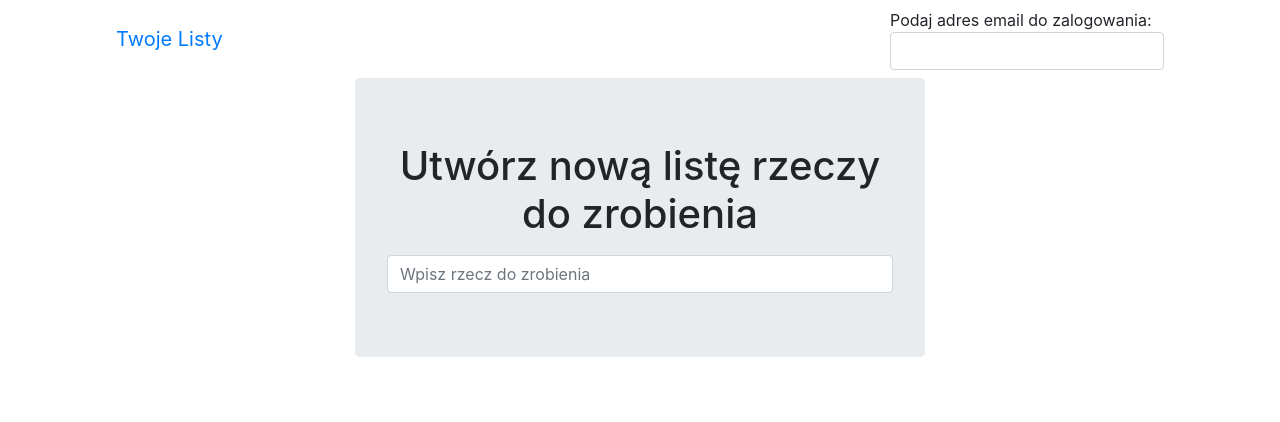
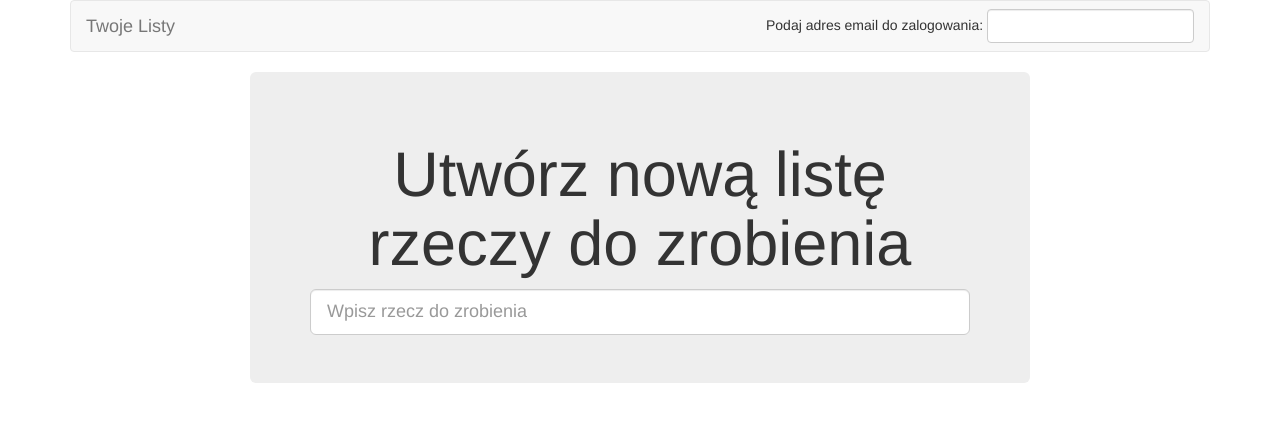
Before and after one commit to slaneslane/superlists, a Django app: page / in a window 1280 px wide. Shown: the top 422 px of the page. Run offline with Django 3.2, Linux system fonts and the light colour scheme; some libraries are stand-ins or nearby versions.

Commit message:
Poprawienie css

```diff
--- a/lists/templates/base.html
+++ b/lists/templates/base.html
@@ -3,15 +3,18 @@
 <head>
     <title>Listy rzeczy do zrobienia</title>
     <meta name="viewport" content="width=device-width, initial-scale=1.0">
-    <link href="/static/bootstrap/css/bootstrap.min.css" rel="stylesheet" media="screen">
-    <link href="/static/base.css" rel="stylesheet" media="screen">
+    <link rel="stylesheet" href="https://maxcdn.bootstrapcdn.com/bootstrap/3.3.7/css/bootstrap.min.css">
+    <script src="https://ajax.googleapis.com/ajax/libs/jquery/3.3.1/jquery.min.js"></script>
+    <script src="https://maxcdn.bootstrapcdn.com/bootstrap/3.3.7/js/bootstrap.min.js"></script>
 </head>
 <body>
 <div class="container">
 
     <nav class="navbar navbar-default" role="navigation">
         <div class="container-fluid">
-            <a class="navbar-brand" href="/">Twoje Listy</a>
+            <div class="navbar-header">
+              <a class="navbar-brand" href="/">Twoje Listy</a>
+            </div>
             {% if user.email %}
               <ul class="nav navbar-nav navbar-right">
                   <li class="navbar-text">Zalogowano jako: {{ user.email }}</li>
@@ -29,7 +32,7 @@
 
     {% if messages %}
     <div class="row">
-        <div class="col-md-8">
+        <div class="col-md-8 col-md-offset-2">
             {% for message in messages %}
               {% if message.level_tag == 'success' %}
                 <div class="alert alert-success">{{ message }}</div>
@@ -42,7 +45,7 @@
     {% endif %}
 
     <div class="row">
-        <div class="col-md-6 offset-md-3 jumbotron">
+        <div class="col-md-8 col-md-offset-2 jumbotron">
             <div class="text-center">
                 <h1>{% block header-text %}{% endblock %}</h1>
                 <form method="POST" action="{% block form-action %}{% endblock %}">
@@ -59,13 +62,12 @@
     </div>
 
     <div class="row">
-        <div class="col-md-6 offset-md-3">
+        <div class="col-md-8 col-md-offset-2">
             {% block table %}
             {% endblock %}
         </div>
     </div>
 </div>
-<script src="https://code.jquery.com/jquery-3.1.1.slim.min.js"></script>
 <script src="/static/list.js"></script>
 <script>
 $(document).ready(function () {
```
